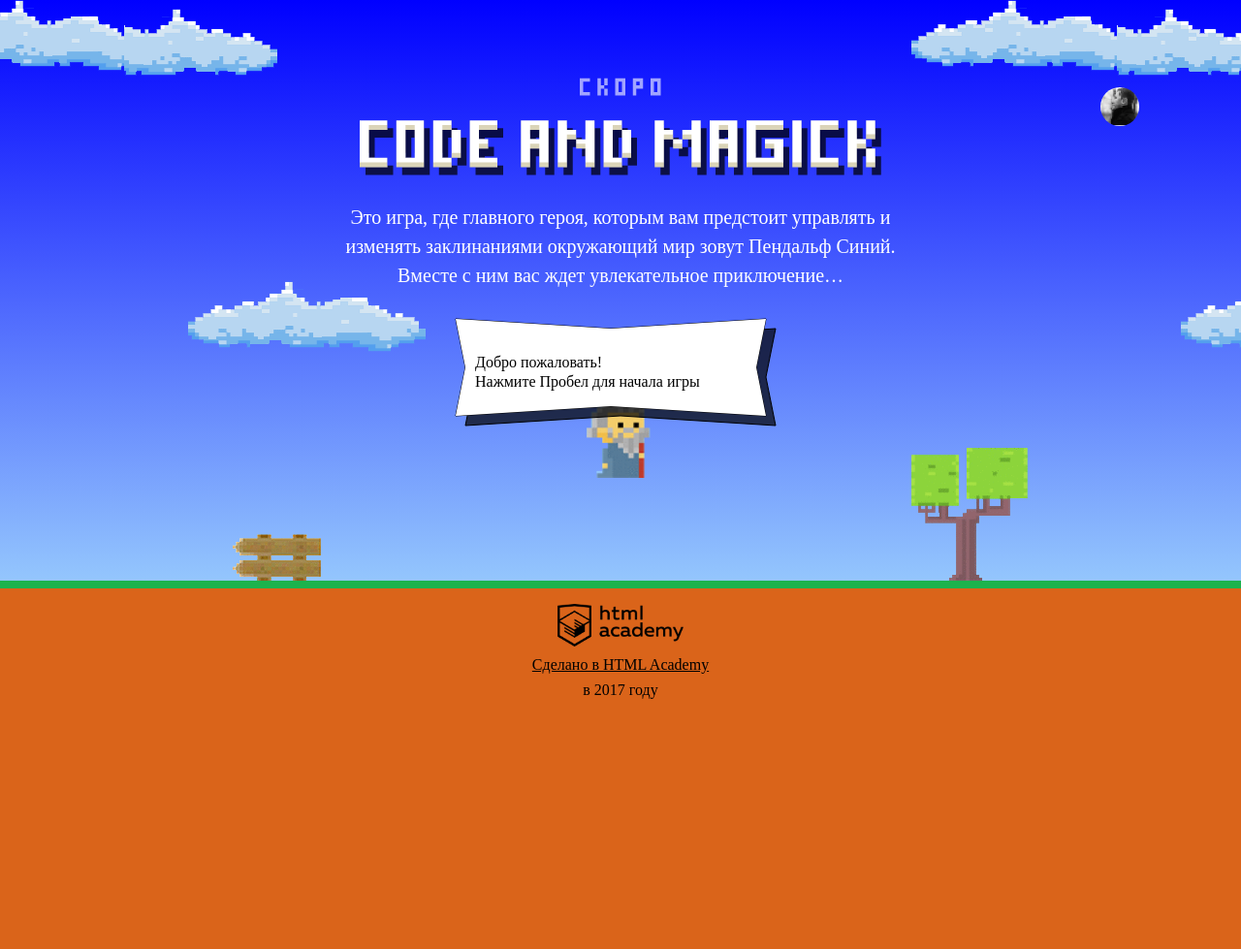
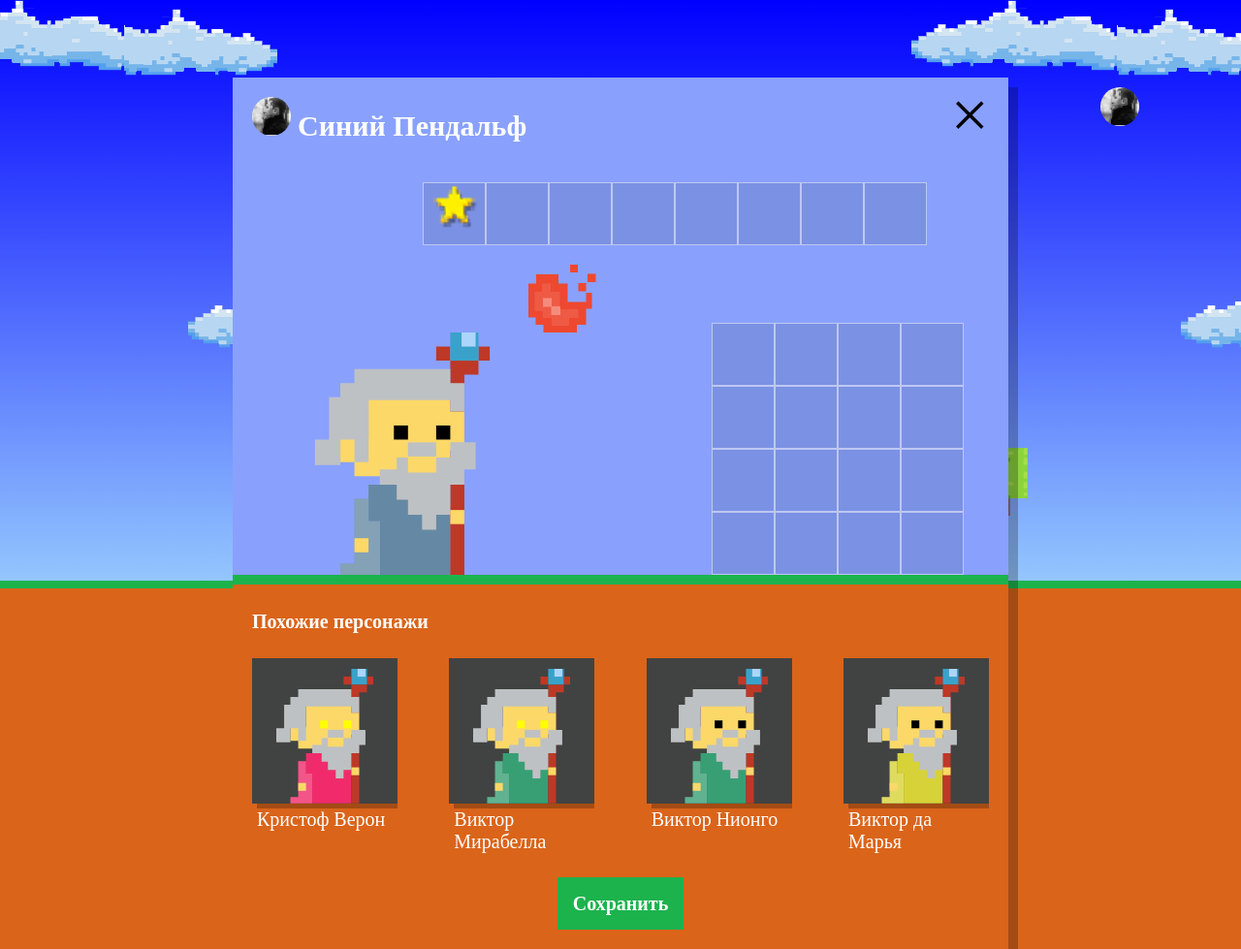
Before and after one commit to Faramanta/70920-code-and-magick-1, a website: page index.html in a window 1280 px wide. Shown: the whole page at 97% size. Before the commit the page ends 800 px from the top, so only its background shows below. Drawn offline with Linux system fonts and the light colour scheme; a web font is replaced by a local one.

Commit message:
module3-task1

```diff
--- a/index.html
+++ b/index.html
@@ -206,6 +206,7 @@
 
 <script src="js/stat.js"></script>
 <script src="js/game.js"></script>
+<script src="js/setup.js"></script>
 
 </body>
 </html>
--- /dev/null
+++ b/js/setup.js
@@ -0,0 +1,51 @@
+'use strict';
+
+var TOTAL_WIZARDS = 4;
+var WIZARD_NAMES = ['Иван', 'Хуан Себастьян', 'Мария', 'Кристоф', 'Виктор', 'Юлия', 'Люпита', 'Вашингтон'];
+var WIZARD_SURNAMES = ['да Марья', 'Верон', 'Мирабелла', 'Вальц', 'Онопко', 'Топольницкая', 'Нионго', 'Ирвинг'];
+var WIZARD_COATCOLOR = ['rgb(101, 137, 164)', 'rgb(241, 43, 107)', 'rgb(146, 100, 161)', 'rgb(56, 159, 117)', 'rgb(215, 210, 55)', 'rgb(0, 0, 0)'];
+var WIZARD_EYECOLOR = ['black', 'red', 'blue', 'yellow', 'green'];
+
+
+// Показать окно настроек
+document.querySelector('.setup').classList.remove('hidden');
+
+// показать блок Похожих персонажей
+document.querySelector('.setup-similar').classList.remove('hidden');
+
+// генерация случайного числа
+function randomItem(items) {
+  return items[Math.floor(Math.random() * items.length)];
+}
+
+var wizards = [];
+
+// генерация волшебников
+for (var i = 0; i < TOTAL_WIZARDS; i++) {
+  var wizard = {
+    name: randomItem(WIZARD_NAMES) + ' ' + randomItem(WIZARD_SURNAMES),
+    coatColor: randomItem(WIZARD_COATCOLOR),
+    eyeColor: randomItem(WIZARD_EYECOLOR)
+  };
+  wizards.push(wizard);
+}
+
+var similarWizardTemplate = document.querySelector('#similar-wizard-template').content.querySelector('.setup-similar-item');
+
+// шаблон волшебника
+var renderWizard = function (wizardsArr) {
+  var wizardElement = similarWizardTemplate.cloneNode(true);
+  wizardElement.querySelector('.setup-similar-label').textContent = wizardsArr.name;
+  wizardElement.querySelector('.wizard-eyes').style.fill = wizardsArr.eyeColor;
+  wizardElement.querySelector('.wizard-coat').style.fill = wizardsArr.coatColor;
+
+  return wizardElement;
+};
+
+var similarListElement = document.querySelector('.setup-similar-list');
+
+var fragment = document.createDocumentFragment();
+for (i = 0; i < TOTAL_WIZARDS; i++) {
+  fragment.appendChild(renderWizard(wizards[i]));
+}
+similarListElement.appendChild(fragment);
```
